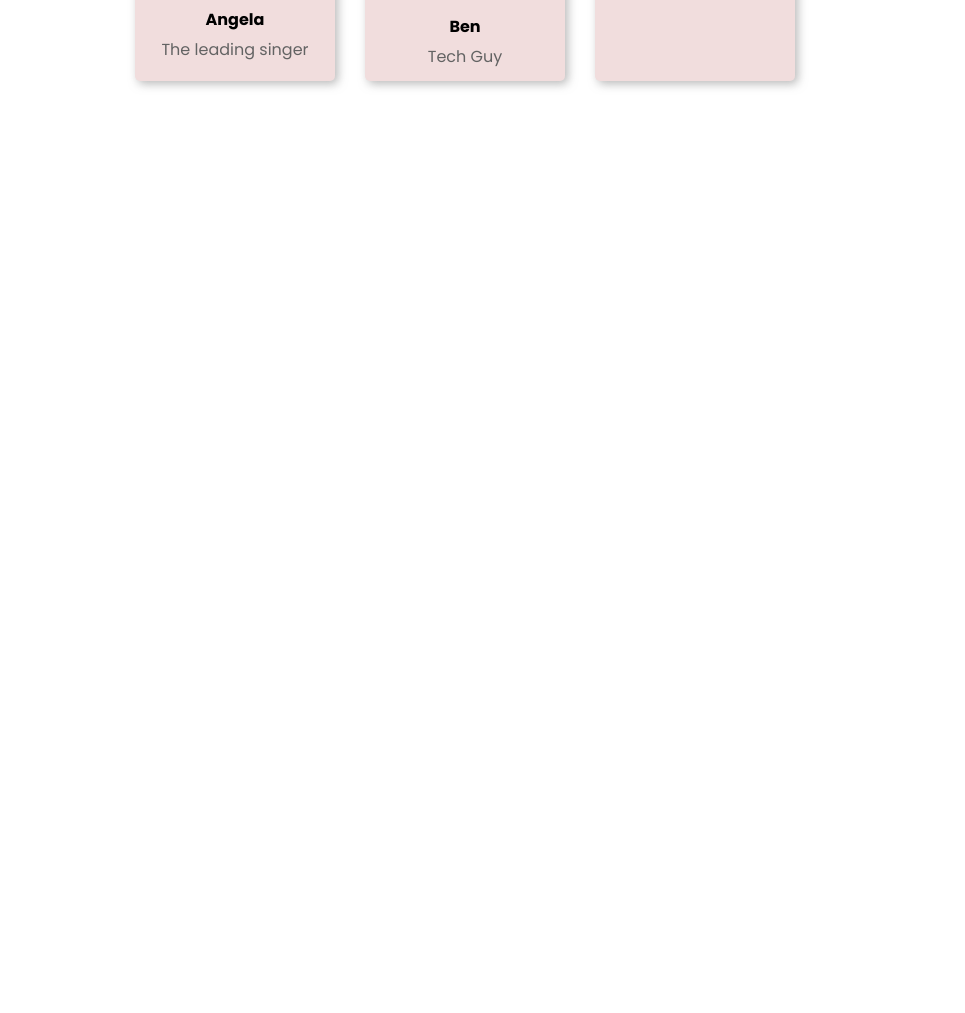
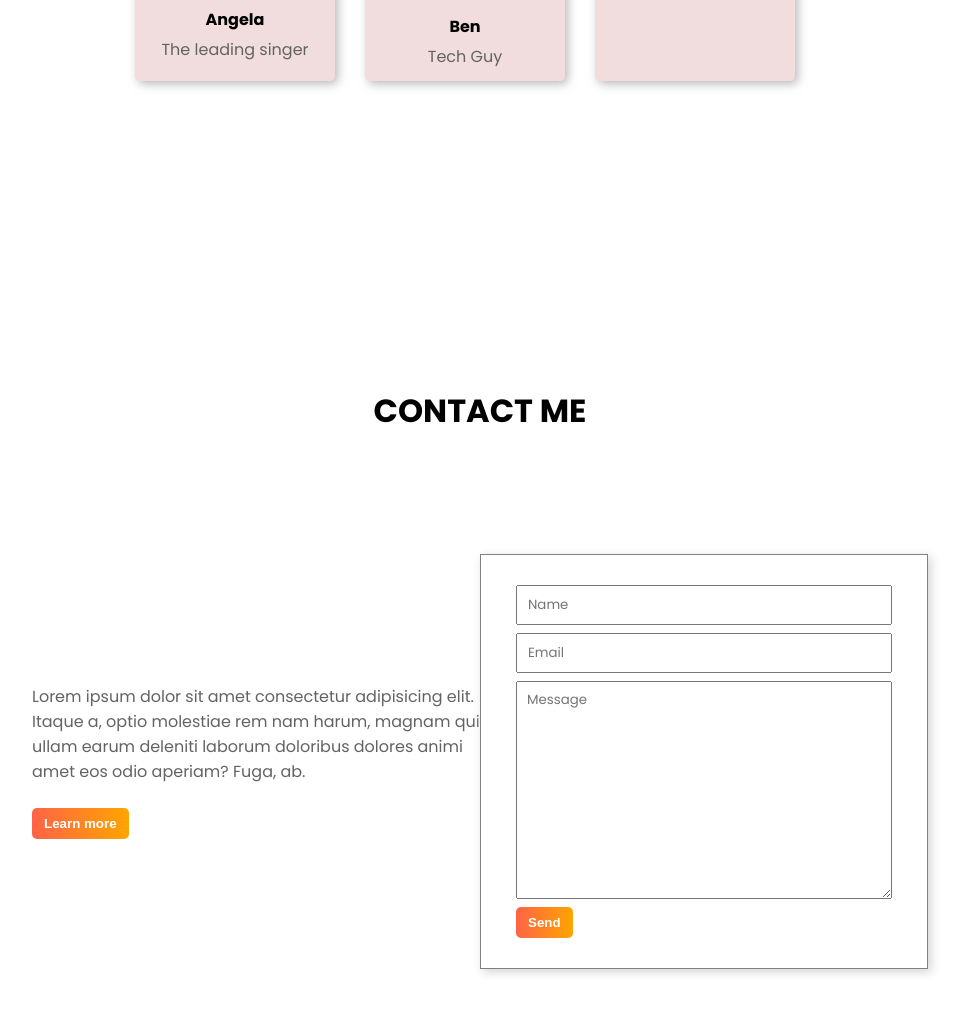
Before and after one commit to Md-Dipu/toms-profile, a plain HTML site: page index.html in a window 1280 px wide. Shown: the part 2135-3148 px from the top of the page, without its empty margins (160-1125 px from the left). Before the commit the page ends 2400 px from the top, so only its background shows below. Drawn offline with Linux system fonts and the light colour scheme.

Commit message:
Contact us section implemented

```diff
--- a/index.html
+++ b/index.html
@@ -68,6 +68,24 @@
             </div>
         </div>
     </div>
+
+    <!-- Contact section -->
+    <div class="contactus">
+        <h1>Contact me</h1>
+        <div>
+            <p>Lorem ipsum dolor sit amet consectetur adipisicing elit. Itaque a, optio molestiae rem nam harum, magnam
+                qui ullam earum deleniti laborum doloribus dolores animi amet eos odio aperiam? Fuga, ab.</p>
+            <button>Learn more</button>
+        </div>
+        <div>
+            <form>
+                <input type="text" placeholder="Name">
+                <input type="email" placeholder="Email">
+                <textarea rows="10" placeholder="Message"></textarea>
+                <button type="submit">Send</button>
+            </form>
+        </div>
+    </div>
 </body>
 
 </html>
--- a/style.css
+++ b/style.css
@@ -129,3 +129,66 @@ html {
     width: 100%;
     margin-bottom: 10px;
 }
+
+/* Contact Us section */
+.contactus {
+    height: 100vh;
+    /* background-color: lightgray; */
+    display: flex;
+    flex-flow: row wrap;
+    justify-content: center;
+    align-items: center;
+}
+
+.contactus h1 {
+    width: 100%;
+    text-align: center;
+    text-transform: uppercase;
+    margin-bottom: -100px;
+}
+
+.contactus>div {
+    width: 35%;
+}
+
+.contactus p {
+    color: #636363;
+    margin-bottom: 24px;
+}
+
+.contactus button {
+    padding: 8px 12px;
+    font-weight: bold;
+    color: white;
+    background: linear-gradient(90deg, tomato, orange);
+    border: none;
+    border-radius: 5px;
+}
+
+.contactus form {
+    text-align: center;
+    padding: 30px 35px;
+    background-color: white;
+    border: 1px solid gray;
+    box-shadow: 3px 3px 10px lightgrey;
+}
+
+.contactus form input,
+.contactus form textarea {
+    font-family: "Poppins",
+        sans-serif;
+    display: block;
+    width: 100%;
+    padding: 8px 10px;
+    margin-bottom: 8px;
+}
+
+.contactus form button {
+    display: block;
+    padding: 8px 12px;
+    font-weight: bold;
+    color: white;
+    background: linear-gradient(90deg, tomato, orange);
+    border: none;
+    border-radius: 5px;
+}
```
